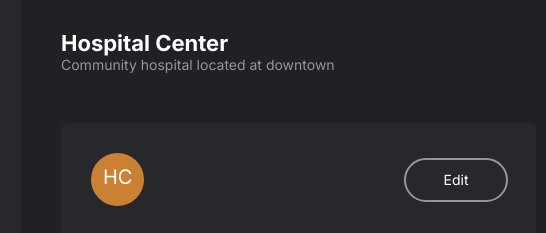
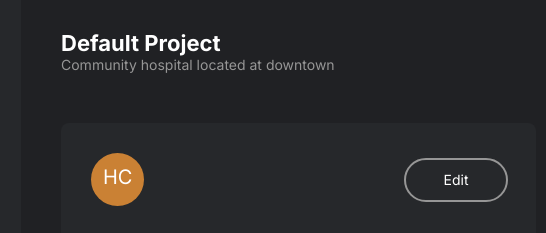
Before and after one commit to aconcham/testing, a website built with Vite: page index.html in a window 1280 px wide. Both pictures are taken after a click on the element 557 px from the left and 260 px from the top of the page. Shown: the top 233 px of the page, 279-825 px from the left. Built offline with nearby package versions, Linux system fonts and the light colour scheme.

Commit message:
Updating DOM with project info

```diff
--- a/index.html
+++ b/index.html
@@ -110,7 +110,7 @@
     <div class="page" id="project-details" style="display: none;"> <!-- Project details page, hidden by default -->
       <header>
         <div>
-          <h2>Hospital Center</h2>
+          <h2 data-project-info="name">Hospital Center</h2>
           <p style="color:#969696">Community hospital located at downtown</p>
         </div>
       </header>
--- a/src/classes/ProjectsManager.ts
+++ b/src/classes/ProjectsManager.ts
@@ -37,10 +37,21 @@ export class ProjectsManager {
             if (!(projectsPage && detailsPage)) { return }
             projectsPage.style.display = "none"
             detailsPage.style.display = "flex"
+            this.setDetailsPage(project)
         })
         this.ui.append(project.ui) // Append the project's UI to the manager's UI container
         this.list.push(project) // Add the new project to the list
         return project
+    }
+
+    // Private method to set up the project details page
+    private setDetailsPage(project: Project) {
+        const detailsPage = document.getElementById("project-details")
+        if (!detailsPage) { return }
+
+        // Querying elements using custom data attributes (data-*).
+        const name = detailsPage.querySelector("[data-project-info='name']")
+        if (name) { name.textContent = project.name }
     }
 
     // Method to get a project by its ID
```
